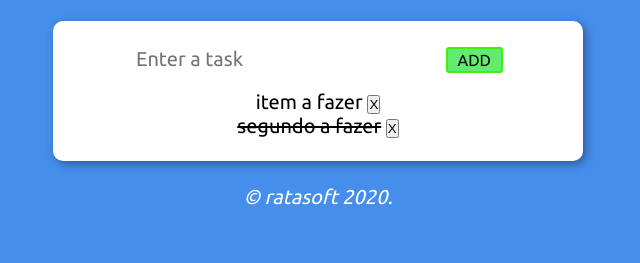
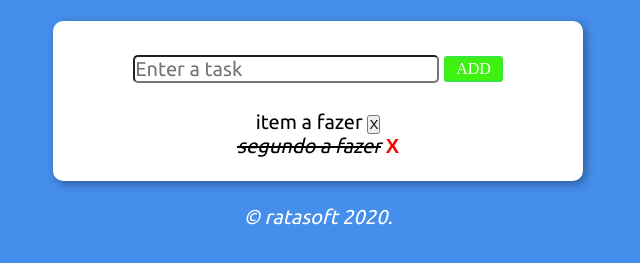
Before and after one commit to dan9903/javascriptProgress, a plain HTML site: page todolist/index.html in a window 1280 px wide. Shown: the part 73-336 px from the top of the page, without its empty margins (322-962 px from the left). Drawn offline with Linux system fonts and the light colour scheme.

Commit message:
adjusts on styles

```diff
--- a/todolist/index.html
+++ b/todolist/index.html
@@ -24,7 +24,7 @@
         </li>
         <li>
           <span class="checked">segundo a fazer</span>
-          <input type="button" value="X">
+          <input class="delete" type="button" value="X" onclick="deleteTask(this)">
         </li>
       </ul>
     </div>
--- a/todolist/styles.css
+++ b/todolist/styles.css
@@ -29,27 +29,40 @@ section {
 
 section div {
   text-align: center;
-  justify-items: center;
+  justify-content: center;
   padding: 8px;
 }
 
+section div#input {
+  height: 50px;
+  display: flex;
+  align-items: center;
+  text-align: center;
+  margin: auto;
+}
+
 #taskInput {
+  vertical-align: middle;
+  margin-right: 5px;
   font: normal 15pt Ubuntu;
-  padding: 2px;
-  border: 1px solid #fff;
-  border-radius: 3px;
+  border-radius: 5px;
 }
 
 #btnAdd {
-  font: 12pt Ubuntu;
+  font: 12pt Ubuntu bold;
+  color: white;
   padding: 2px 10px;
-  border: 2px solid rgb(61, 241, 16);
+  border: 2px solid rgba(56, 230, 71, 0.788);
   border-radius: 3px;
-  background-color: rgba(56, 230, 71, 0.788);
+  background-color: rgb(61, 241, 16);
 }
 
 section div ul {
   list-style: none;
+}
+
+section div ul li {
+  vertical-align: middle;
 }
 
 section div ul li span {
@@ -58,4 +71,13 @@ section div ul li span {
 
 .checked {
   text-decoration: line-through;
+  font-style: italic;
 }
+
+.delete {
+  font-weight: bold;
+  color: red;
+  background: transparent;
+  border: none;
+  font-size: 15pt;
+}
```
